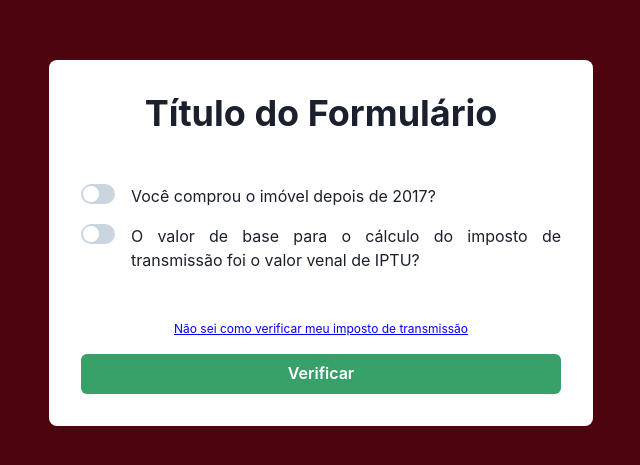
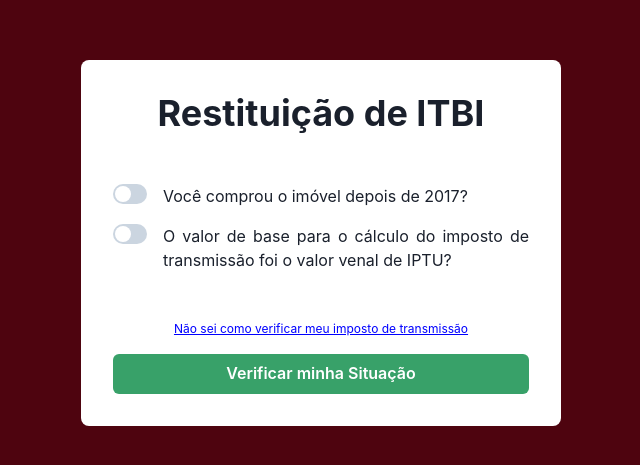
Before and after one commit to uthanhercules/forms-nl-itbi, a React (Create React App) app: page / in a window 1280 px wide. Shown: the part 157-622 px from the top of the page, without its empty margins (319-959 px from the left). Built offline with nearby package versions, Linux system fonts and the light colour scheme.

Commit message:
Basic verification

```diff
--- a/src/views/Home/home.style.scss
+++ b/src/views/Home/home.style.scss
@@ -4,11 +4,18 @@
 .Home {
   display: flex;
   flex-direction: column;
-  max-width: 90vw;
   padding: rem(32px);
   border-radius: rem(8px);
   background-color: #fff;
   gap: rem(16px);
+
+  @media (min-width: 768px) {
+    max-width: rem(480px);
+  }
+
+  @media (max-width: 767px) {
+    max-width: 90vw;
+  }
 
   h1 {
     text-align: center;
--- a/src/views/Home/home.tsx
+++ b/src/views/Home/home.tsx
@@ -1,20 +1,10 @@
-import React, { useEffect, useState } from 'react';
+import React, { useState } from 'react';
 import { Heading, Text, Switch, Button, Tooltip } from '@chakra-ui/react';
 
 import './home.style.scss';
 
 function Home() {
-  const [questions, setQuestions] = useState<boolean[]>([]);
-
-  useEffect(() => console.log(questions), [questions]);
-  useEffect(() => {
-    const totalOfQuestions = document.querySelectorAll('.question');
-    const value: any[] = [];
-
-    totalOfQuestions.forEach((item) => value.push(false));
-
-    setQuestions(value);
-  }, []);
+  const [questions, setQuestions] = useState<boolean[]>([false, false]);
 
   const markQuestion = (props: { question: number }) => {
     const index = props.question - 1;
@@ -27,9 +17,19 @@ function Home() {
     setQuestions(value);
   };
 
+  const verifyForm = () => {
+    const allTrue = questions.every((value) => value);
+
+    if (allTrue) {
+      return alert('Tudo lindo!');
+    }
+
+    return alert('Tudo feio!');
+  };
+
   return (
     <main className='Home'>
-      <Heading as='h1'>Título do Formulário</Heading>
+      <Heading as='h1'>Restituição de ITBI</Heading>
       <section className='question'>
         <Switch
           colorScheme='green'
@@ -61,7 +61,9 @@ function Home() {
             Não sei como verificar meu imposto de transmissão
           </Tooltip>
         </span>
-        <Button colorScheme='green'>Verificar</Button>
+        <Button onClick={() => verifyForm()} colorScheme='green'>
+          Verificar minha Situação
+        </Button>
       </section>
     </main>
   );
```
